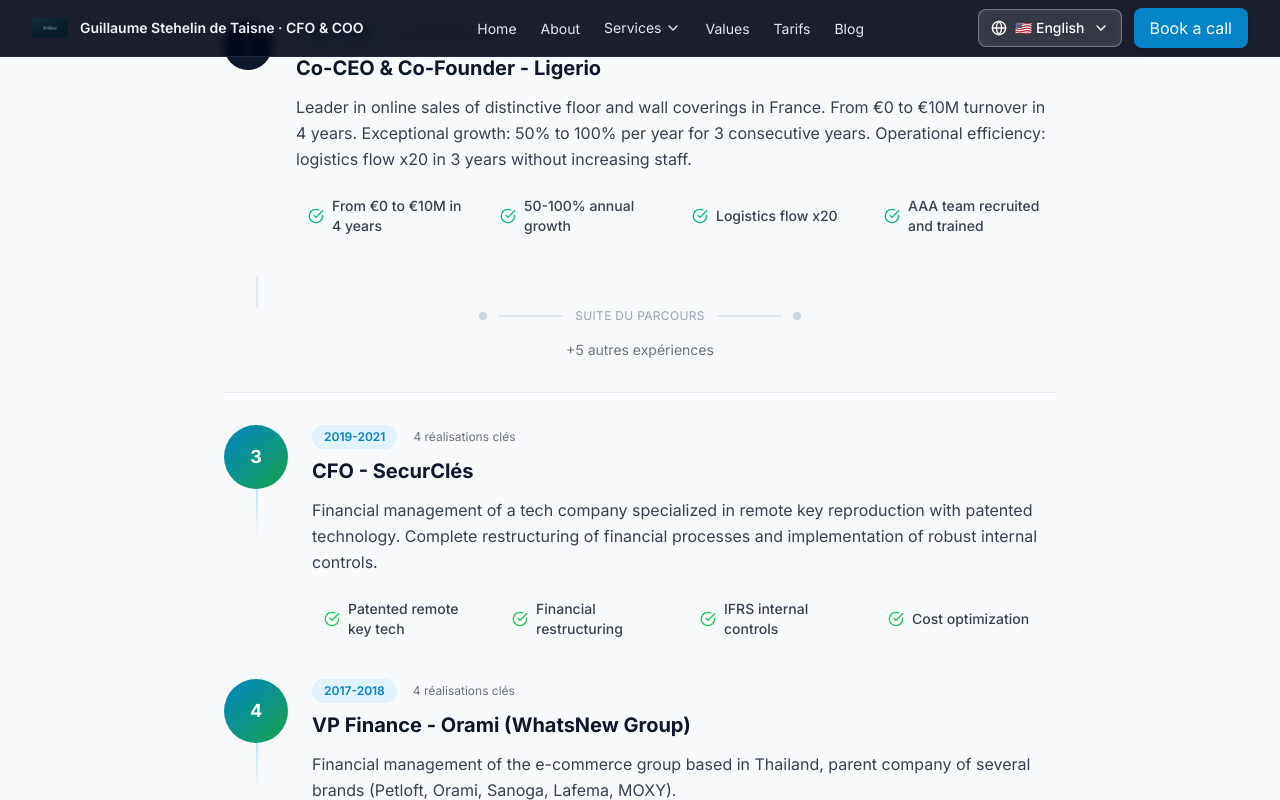
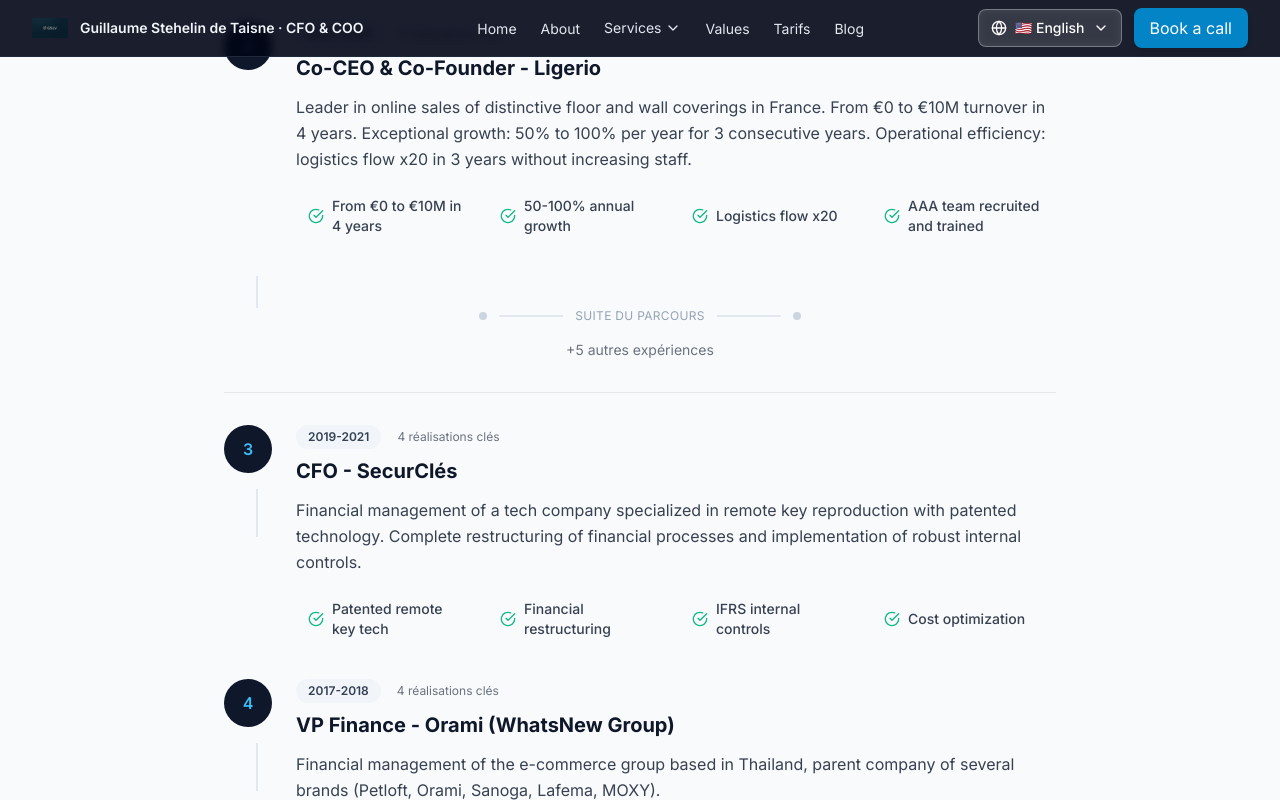
Before and after one commit to gdetaisne/gslv.fr, a Next.js app: page /en/about in a window 1280 px wide. Both pictures are taken after a click on the button "Voir le parcours complet". Shown: the part 1680-2480 px from the top of the page. Built offline with nearby package versions, Linux system fonts and the light colour scheme.

Commit message:
feat(ui): harmoniser la timeline étendue de about

```diff
--- a/app/[locale]/about/page.tsx
+++ b/app/[locale]/about/page.tsx
@@ -260,13 +260,13 @@
                   >
                     <div className="flex items-start space-x-6">
                       <div className="flex-shrink-0">
-                        <div className="w-16 h-16 bg-gradient-to-br from-primary-600 to-accent-600 text-white rounded-full flex items-center justify-center font-bold text-lg">
+                        <div className="w-12 h-12 bg-slate-900 text-sky-400 rounded-full flex items-center justify-center font-semibold text-base">
                           {index + 3}
                         </div>
                       </div>
                       <div className="flex-1">
                         <div className="flex items-center space-x-4 mb-2">
-                          <div className="text-xs font-semibold text-primary-600 bg-primary-100 px-3 py-1 rounded-full">
+                          <div className="text-xs font-semibold text-slate-700 bg-slate-100 px-3 py-1 rounded-full">
                             {item.year}
                           </div>
                           <div className="text-xs text-gray-500">
@@ -284,9 +284,9 @@
                             {item.achievements.map((achievement: string, achievementIndex: number) => (
                               <div
                                 key={achievementIndex}
-                                className="flex items-center space-x-2 bg-gray-50 px-3 py-2 rounded-lg"
+                                className="flex items-center space-x-2 bg-slate-50 px-3 py-2 rounded-lg"
                               >
-                                <CheckCircle className="w-4 h-4 text-green-500 flex-shrink-0" />
+                                <CheckCircle className="w-4 h-4 text-emerald-500 flex-shrink-0" />
                                 <span className="text-sm text-gray-700 font-medium">
                                   {achievement}
                                 </span>
@@ -297,7 +297,7 @@
                       </div>
                     </div>
                     {index < timeline.slice(2).length - 1 && (
-                      <div className="absolute left-8 top-16 w-0.5 h-12 bg-gradient-to-b from-primary-200 to-transparent"></div>
+                      <div className="absolute left-8 top-16 w-0.5 h-12 bg-slate-200"></div>
                     )}
                   </motion.div>
                 ))}
@@ -306,7 +306,7 @@
                 <div className="text-center pt-8">
                   <button
                     onClick={() => setIsTimelineExpanded(false)}
-                    className="inline-flex items-center px-6 py-3 bg-gray-600 text-white rounded-lg hover:bg-gray-700 transition-colors duration-300 font-medium shadow-lg hover:shadow-xl"
+                    className="inline-flex items-center px-6 py-3 bg-gray-600 text-white rounded-lg hover:bg-gray-700 transition-colors durée-300 font-medium shadow-lg hover:shadow-xl"
                   >
                     <ChevronUp className="w-5 h-5 mr-2" />
                     Voir moins
```
